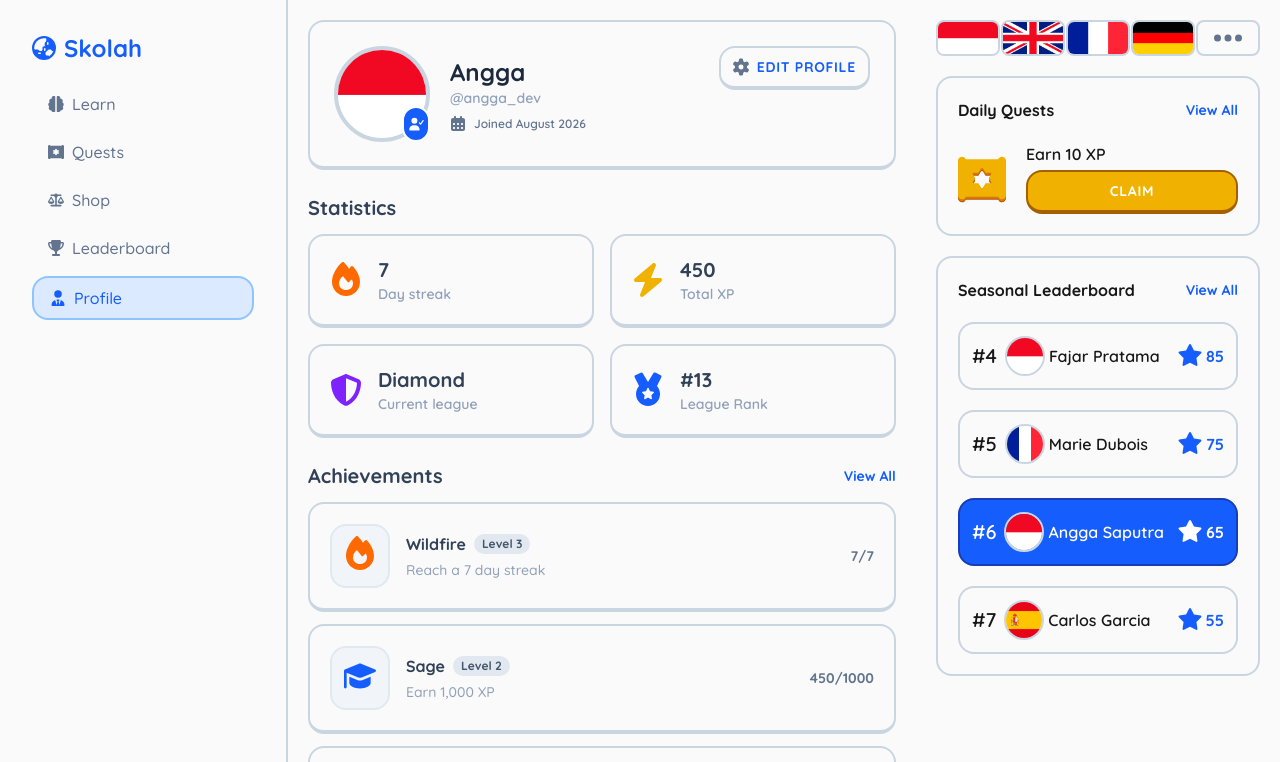
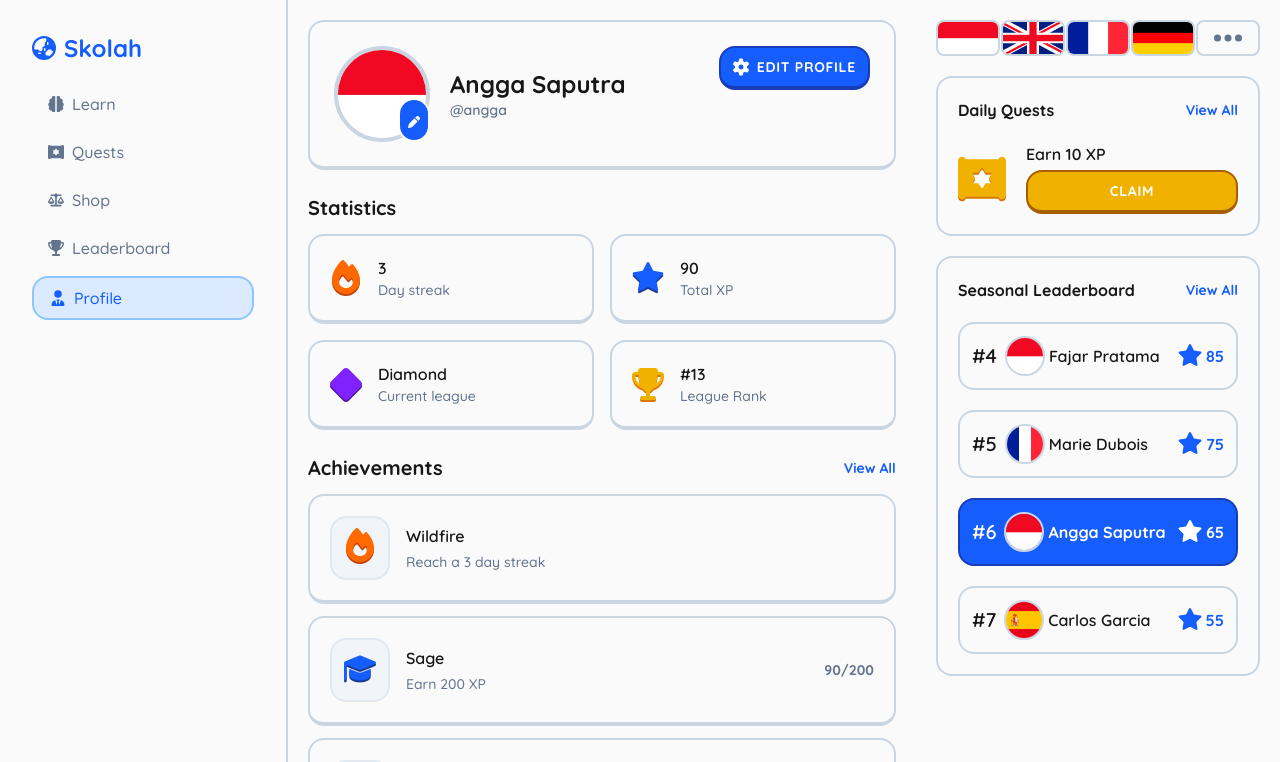
Before and after one commit to anggasaputra25/skolah, a Next.js app: page /profile in a window 1280 px wide. Shown: the top 762 px of the page. Built offline with nearby package versions, Linux system fonts and the light colour scheme.

Commit message:
feat: enhance LeaderboardPage and ProfilePage UI, update QuestPage and ShopPage styling, and add ACHIEVEMENTS constant

```diff
--- a/app/(pages)/(dashboard)/profile/page.tsx
+++ b/app/(pages)/(dashboard)/profile/page.tsx
@@ -2,27 +2,19 @@ import { RightPanel } from "@/components/layout/RightPanel";
 import Sidebar from "@/components/layout/Sidebar";
 import { BorderCard } from "@/components/ui/BorderCard";
 import { Button } from "@/components/ui/Button";
+import { ACHIEVEMENTS } from "@/constants/achievements";
 import {
-    faBolt,
-    faCalendarDays,
+    faDiamond,
     faFire,
     faGear,
-    faGraduationCap,
-    faMedal,
-    faShieldHalved,
+    faPen,
+    faStar,
     faTrophy,
     faUserCheck
 } from "@fortawesome/free-solid-svg-icons";
 import { FontAwesomeIcon } from "@fortawesome/react-fontawesome";
 import Image from "next/image";
 import Link from "next/link";
-
-const achievements = [
-    { title: "Wildfire", level: "Level 3", desc: "Reach a 7 day streak", icon: faFire, color: "text-orange-500", progress: "7/7", completed: true },
-    { title: "Sage", level: "Level 2", desc: "Earn 1,000 XP", icon: faGraduationCap, color: "text-blue-600", progress: "450/1000", completed: false },
-    { title: "Overachiever", level: "Level 1", desc: "Complete 5 daily quests", icon: faBolt, color: "text-yellow-500", progress: "3/5", completed: false },
-    { title: "Champion", level: "Level 1", desc: "Finish top 3 in a league", icon: faTrophy, color: "text-amber-500", progress: "0/1", completed: false },
-];
 
 const ProfilePage = () => {
     const targetPage = 5;
@@ -44,23 +36,19 @@ const ProfilePage = () => {
                                     height={96}
                                     className="border-4 aspect-square border-slate-300 rounded-full"
                                 />
-                                <span className="absolute bottom-0 right-0 bg-blue-600 text-white rounded-full p-1 border-2 border-white">
-                                    <FontAwesomeIcon icon={faUserCheck} className="w-4! h-4!" />
-                                </span>
+                                <button className="absolute cursor-pointer bottom-0 right-0 bg-blue-600 text-white rounded-full p-2 border-2 border-white">
+                                    <FontAwesomeIcon icon={faPen} className="w-3! h-3!" />
+                                </button>
                             </div>
                             <div>
-                                <h1 className="text-2xl font-bold text-slate-800">Angga</h1>
-                                <p className="text-slate-400 font-semibold text-sm">@angga_dev</p>
-                                <div className="flex items-center gap-2 text-slate-500 text-xs font-semibold mt-2">
-                                    <FontAwesomeIcon icon={faCalendarDays} className="w-4! h-4!" />
-                                    <span>Joined August 2026</span>
-                                </div>
+                                <h1 className="text-2xl font-bold">Angga Saputra</h1>
+                                <p className="text-slate-500 font-semibold text-sm">@angga</p>
                             </div>
                         </div>
 
-                        <Link href="/settings">
-                            <Button variant="secondary" size="sm" className="flex items-center gap-2">
-                                <FontAwesomeIcon icon={faGear} className="w-4! h-4! text-slate-500" />
+                        <Link href="">
+                            <Button variant="primary" size="sm" className="flex items-center gap-2">
+                                <FontAwesomeIcon icon={faGear} className="w-4! h-4!" />
                                 <span>Edit Profile</span>
                             </Button>
                         </Link>
@@ -69,37 +57,37 @@ const ProfilePage = () => {
 
                 {/* Statistics Grid */}
                 <div className="space-y-3">
-                    <h2 className="text-xl font-bold text-slate-700">Statistics</h2>
+                    <h2 className="text-xl font-bold">Statistics</h2>
                     <div className="grid grid-cols-2 gap-4">
                         <BorderCard className="flex items-center gap-4">
-                            <FontAwesomeIcon icon={faFire} className="w-8! h-8! text-orange-500" />
+                            <FontAwesomeIcon icon={faFire} className="w-8! h-8! text-orange-500 filter-[drop-shadow(0px_2px_0px_#c2410c)]" />
                             <div>
-                                <p className="text-xl font-black text-slate-700">7</p>
-                                <p className="text-sm font-semibold text-slate-400">Day streak</p>
+                                <p className="font-semibold">3</p>
+                                <p className="text-sm text-slate-500">Day streak</p>
                             </div>
                         </BorderCard>
 
                         <BorderCard className="flex items-center gap-4">
-                            <FontAwesomeIcon icon={faBolt} className="w-8! h-8! text-yellow-500" />
+                            <FontAwesomeIcon icon={faStar} className="w-8! h-8! text-blue-600 filter-[drop-shadow(0px_2px_0px_#1c398e)]" />
                             <div>
-                                <p className="text-xl font-black text-slate-700">450</p>
-                                <p className="text-sm font-semibold text-slate-400">Total XP</p>
+                                <p className="font-semibold">90</p>
+                                <p className="text-sm text-slate-500">Total XP</p>
                             </div>
                         </BorderCard>
 
                         <BorderCard className="flex items-center gap-4">
-                            <FontAwesomeIcon icon={faShieldHalved} className="w-8! h-8! text-violet-600" />
+                            <FontAwesomeIcon icon={faDiamond} className="w-8! h-8! text-violet-600 filter-[drop-shadow(0px_2px_0px_#4d179a)]" />
                             <div>
-                                <p className="text-xl font-black text-slate-700">Diamond</p>
-                                <p className="text-sm font-semibold text-slate-400">Current league</p>
+                                <p className="font-semibold">Diamond</p>
+                                <p className="text-sm text-slate-500">Current league</p>
                             </div>
                         </BorderCard>
 
                         <BorderCard className="flex items-center gap-4">
-                            <FontAwesomeIcon icon={faMedal} className="w-8! h-8! text-blue-600" />
+                            <FontAwesomeIcon icon={faTrophy} className="w-8! h-8! text-yellow-500 filter-[drop-shadow(0px_2px_0px_#d97706)]" />
                             <div>
-                                <p className="text-xl font-black text-slate-700">#13</p>
-                                <p className="text-sm font-semibold text-slate-400">League Rank</p>
+                                <p className="font-semibold">#13</p>
+                                <p className="text-sm text-slate-500">League Rank</p>
                             </div>
                         </BorderCard>
                     </div>
@@ -108,30 +96,27 @@ const ProfilePage = () => {
                 {/* Achievements List */}
                 <div className="space-y-3">
                     <div className="flex justify-between items-center">
-                        <h2 className="text-xl font-bold text-slate-700">Achievements</h2>
+                        <h2 className="text-xl font-bold">Achievements</h2>
                         <Link href="#" className="text-blue-600 font-bold text-sm">View All</Link>
                     </div>
 
                     <div className="space-y-3">
-                        {achievements.map((item, index) => (
+                        {ACHIEVEMENTS.map((item, index) => (
                             <BorderCard key={index} className="flex items-center justify-between gap-4">
                                 <div className="flex items-center gap-4">
                                     <div className="p-3 rounded-2xl bg-slate-100 border-2 border-slate-200">
                                         <FontAwesomeIcon icon={item.icon} className={`w-8! h-8! ${item.color}`} />
                                     </div>
                                     <div className="space-y-1">
-                                        <div className="flex items-center gap-2">
-                                            <p className="font-bold text-slate-700">{item.title}</p>
-                                            <span className="text-xs px-2 py-0.5 rounded-full bg-slate-200 font-bold text-slate-600">
-                                                {item.level}
-                                            </span>
-                                        </div>
-                                        <p className="text-sm text-slate-400 font-medium">{item.desc}</p>
+                                        <p className="font-semibold">{item.title}</p>
+                                        <p className="text-sm text-slate-500">{item.desc}</p>
                                     </div>
                                 </div>
-                                <div className="text-right">
-                                    <p className="text-sm font-bold text-slate-500">{item.progress}</p>
-                                </div>
+                                {!item.completed &&
+                                    <div className="text-right">
+                                        <p className="text-sm font-bold text-slate-500">{item.progress}</p>
+                                    </div>
+                                }
                             </BorderCard>
                         ))}
                     </div>
--- a/app/(pages)/(dashboard)/shop/page.tsx
+++ b/app/(pages)/(dashboard)/shop/page.tsx
@@ -35,10 +35,10 @@ const ShopPage = () => {
                             {section.items.map((item) => (
                                 <BorderCard key={item.id} className="flex items-center justify-between gap-4">
                                     <div className="flex items-center gap-4">
-                                        <FontAwesomeIcon icon={item.icon} className={`w-10! h-10! ${item.iconColor}`} />
+                                        <FontAwesomeIcon icon={item.icon} className={`w-10! h-10! filter-[drop-shadow(0px_2px_0px_#1e3a8a)] ${item.iconColor}`} />
                                         <div className="space-y-1">
                                             <p className="font-semibold">{item.title}</p>
-                                            <p className="text-xs text-slate-500">{item.desc}</p>
+                                            <p className="text-sm text-slate-500">{item.desc}</p>
                                         </div>
                                     </div>
                                     <Button variant={item.buttonVariant} size="md" className="flex items-center gap-2">
--- a/components/layout/RightPanel.tsx
+++ b/components/layout/RightPanel.tsx
@@ -35,7 +35,7 @@ export const RightPanel = ({target = 1}: {target?: number}) => {
                             <Link href={'/profile'} className="text-blue-600 font-bold text-sm">View Detail</Link>
                         </div>
                         <div className="flex gap-5 items-center">
-                            <FontAwesomeIcon icon={faStar} className="w-12! h-12! text-blue-600 filter-[drop-shadow(0px_2px_0px_#1e3a8a)_drop-shadow(0px_1px_0px_#1e40af)]" />
+                            <FontAwesomeIcon icon={faStar} className="w-12! h-12! text-blue-600 filter-[drop-shadow(0px_2px_0px_#1e3a8a)]" />
                             <div className="space-y-1 w-full font-semibold">
                                 <p>Level 4</p>
                                 <div className="relative w-full bg-slate-300 rounded-full">
@@ -55,7 +55,7 @@ export const RightPanel = ({target = 1}: {target?: number}) => {
                             <Link href={'/quests'} className="text-blue-600 font-bold text-sm">View All</Link>
                         </div>
                         <div className="flex gap-5 items-center">
-                            <FontAwesomeIcon icon={faScrollTorah} className="w-12! h-12! text-yellow-500 filter-[drop-shadow(0px_2px_0px_#d97706)_drop-shadow(0px_1px_0px_#b45309)]" />
+                            <FontAwesomeIcon icon={faScrollTorah} className="w-12! h-12! text-yellow-500 filter-[drop-shadow(0px_2px_0px_#d97706)]" />
                             <div className="space-y-1 w-full font-semibold">
                                 <p>Earn 10 XP</p>
                                 <Button variant="warning" size="sm" className="w-full">Claim</Button>
@@ -86,7 +86,9 @@ export const RightPanel = ({target = 1}: {target?: number}) => {
                                         height={40}
                                         className="border-2 aspect-square border-slate-300 rounded-full"
                                     />
-                                    <p>{user.name}</p>
+                                    <p className={user.isCurrentUser ? "font-bold" : ""}>
+                                        {user.name}
+                                    </p>
                                 </div>
                                 <div className="flex justify-center gap-1">
                                     <FontAwesomeIcon
--- /dev/null
+++ b/constants/achievements.ts
@@ -0,0 +1,28 @@
+import { faFire, faGraduationCap, faScrollTorah, faTrophy } from "@fortawesome/free-solid-svg-icons";
+
+export const ACHIEVEMENTS = [
+    {
+        title: "Wildfire",
+        desc: "Reach a 3 day streak",
+        icon: faFire,
+        color: "text-orange-500 filter-[drop-shadow(0px_2px_0px_#c2410c)]",
+        progress: "3/3",
+        completed: true
+    },
+    {
+        title: "Sage",
+        desc: "Earn 200 XP",
+        icon: faGraduationCap,
+        color: "text-blue-600 filter-[drop-shadow(0px_2px_0px_#1c398e)]",
+        progress: "90/200",
+        completed: false
+    },
+    {
+        title: "Overachiever",
+        desc: "Complete 5 daily quests",
+        icon: faScrollTorah,
+        color: "text-yellow-500 text-yellow-500 filter-[drop-shadow(0px_2px_0px_#d97706)]",
+        progress: "3/5",
+        completed: false
+    },
+];
```
Also changed, not shown: app/(pages)/(dashboard)/leaderboard/page.tsx (+18 -17 lines), app/(pages)/(dashboard)/quests/page.tsx (+4 -4 lines).
